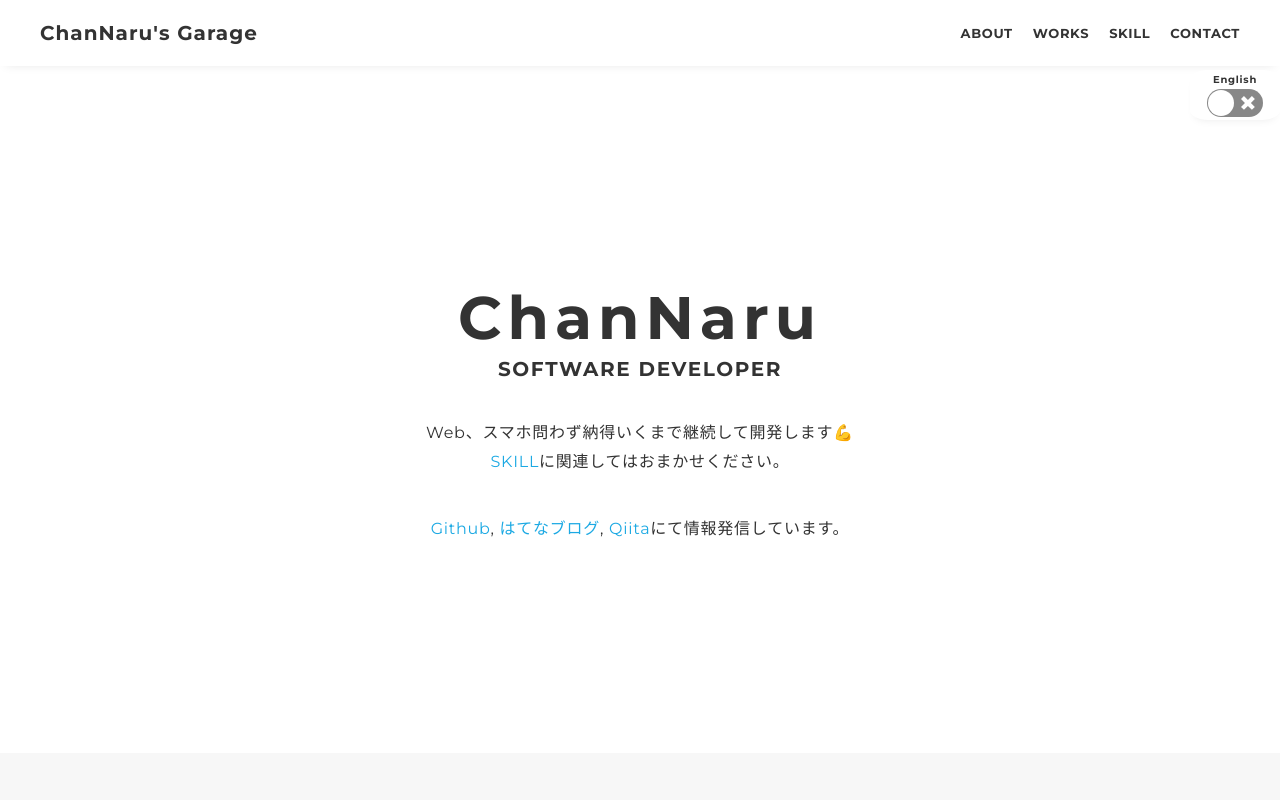
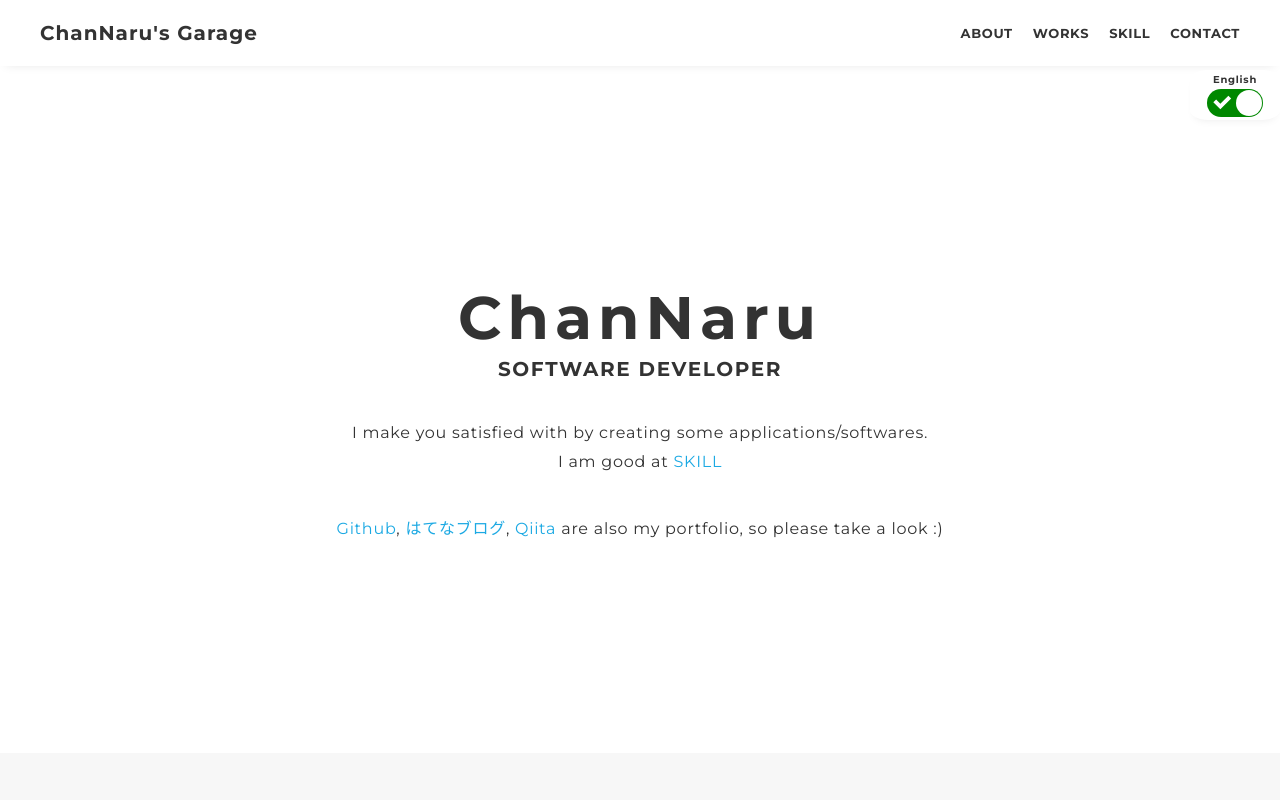
Before and after one commit to naruwo-github/naruwo-github.github.io, a React (Vite) app: page / in a window 1280 px wide. Shown: the top 800 px of the page. Built offline with nearby package versions, Linux system fonts and the light colour scheme.

Commit message:
Update isSwitched initial value and useState in App component

```diff
--- a/src/app.tsx
+++ b/src/app.tsx
@@ -21,12 +21,12 @@ type Context = {
 }
 
 export const LanguageContext = createContext<Context>({
-  isSwitched: false,
+  isSwitched: true,
   setIsSwitched: (boolean) => { }
 })
 
 const App = () => {
-  const [isSwitched, setIsSwitched] = useState<boolean>(false)
+  const [isSwitched, setIsSwitched] = useState<boolean>(true)
   return (
     <LanguageContext.Provider value={{ isSwitched, setIsSwitched }}>
       <Header />
```
